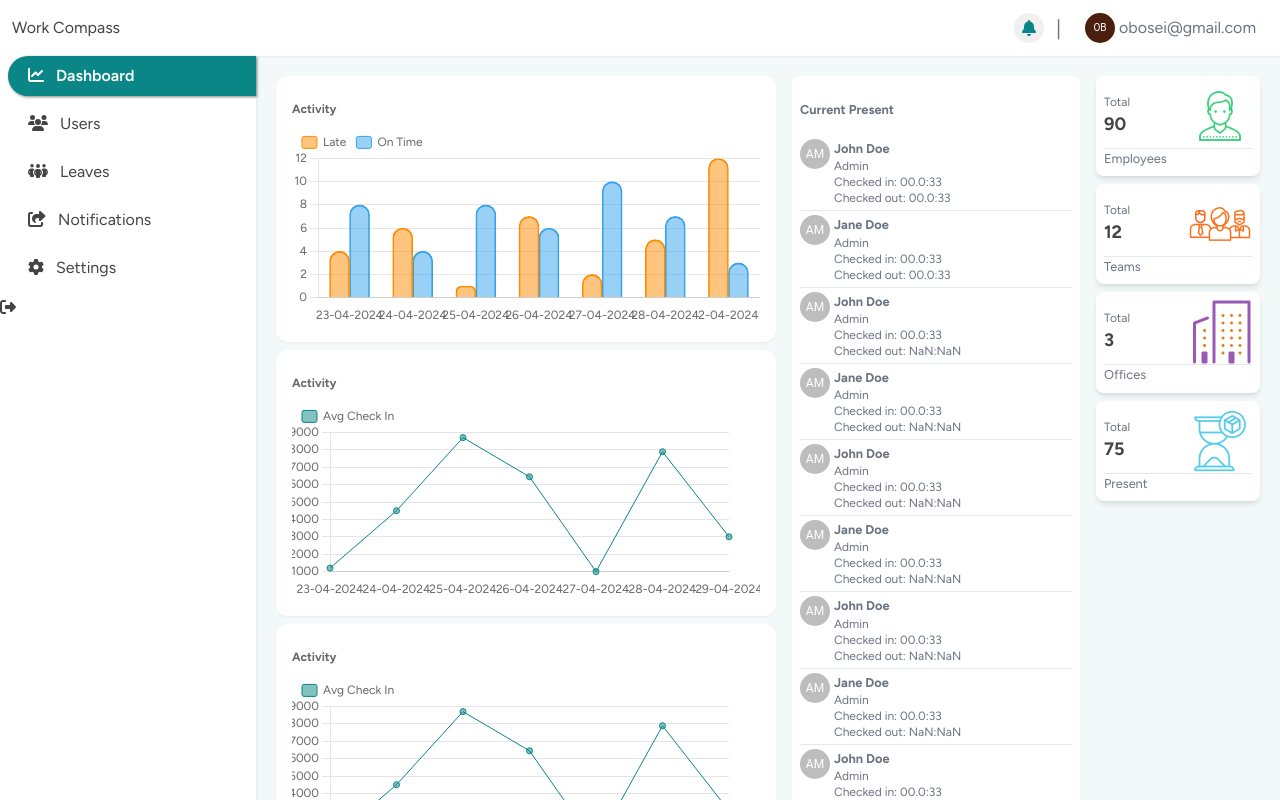
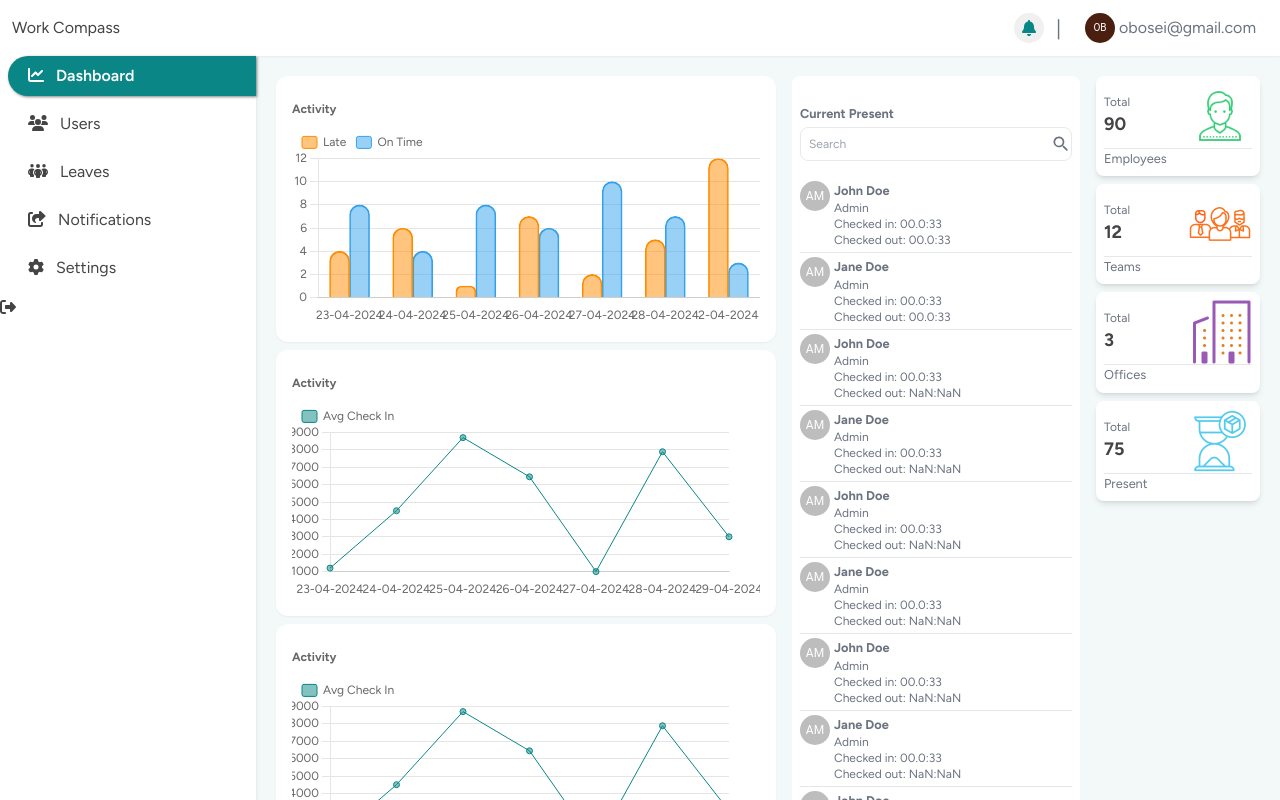
Before and after one commit to joelaj06/workforce-compass, a React (Vite) app: page / in a window 1280 px wide. Built offline with nearby package versions, Linux system fonts and the light colour scheme.

Commit message:
Added search to dashboard and employee's screen

```diff
--- a/package.json
+++ b/package.json
@@ -21,11 +21,14 @@
     "@tanstack/react-table": "^8.16.0",
     "axios": "^1.6.7",
     "chart.js": "^4.4.2",
+    "class-variance-authority": "^0.7.0",
+    "clsx": "^2.1.1",
     "react": "^18.2.0",
     "react-chartjs-2": "^5.2.0",
     "react-dom": "^18.2.0",
     "react-router-dom": "^6.22.0",
-    "react-select": "^5.8.0"
+    "react-select": "^5.8.0",
+    "tailwind-merge": "^2.3.0"
   },
   "devDependencies": {
     "@types/react": "^18.2.55",
--- /dev/null
+++ b/src/components/CustomInputField.tsx
@@ -0,0 +1,73 @@
+import { Box } from "@mui/material";
+import { cn } from "../utils";
+import { VariantProps, cva } from "class-variance-authority";
+import { FC, InputHTMLAttributes, ReactNode } from "react";
+
+const inputVariance = cva(
+  [
+    "dark:bg-transparent",
+    "rounded-lg",
+    "outline-none",
+    "text-gray-500",
+    // "border",
+    // "border-gray-300",
+  ],
+  {
+    variants: {
+      intent: {
+        primary: ["p-1", "h-10", "bg-red"],
+      },
+      variantSize: {
+        small: ["text-xs", "h-8", "py-1", "px-2"],
+        medium: ["text-base", "py-1", "px-2"],
+      },
+    },
+    defaultVariants: {
+      intent: "primary",
+      variantSize: "medium",
+    },
+  }
+);
+
+interface CustomInputFiledProps
+  extends InputHTMLAttributes<HTMLInputElement>,
+    VariantProps<typeof inputVariance> {
+  width?: string;
+  suffixIcon?: ReactNode;
+  prefixIcon?: ReactNode;
+  backgroundColor?: string;
+}
+
+const CustomInputField: FC<CustomInputFiledProps> = ({
+  className,
+  variantSize,
+  intent,
+  width,
+  prefixIcon,
+  suffixIcon,
+  backgroundColor,
+  ...props
+}) => {
+  return (
+    <Box
+      sx={{
+        width: width,
+        display: "flex",
+        justifyContent: "space-between",
+        border: "1px solid #e9e9e9",
+        alignItems: "center",
+        borderRadius: "8px",
+        backgroundColor: backgroundColor,
+      }}
+    >
+      {prefixIcon && prefixIcon}
+      <input
+        className={cn(inputVariance({ intent, variantSize, className }))}
+        {...props}
+      ></input>
+      {suffixIcon && suffixIcon}
+    </Box>
+  );
+};
+
+export default CustomInputField;
--- a/src/components/CustomTableComponent.tsx
+++ b/src/components/CustomTableComponent.tsx
@@ -66,10 +66,10 @@ const CustomTableComponent = <T extends object>({
                           key={header.id}
                           colSpan={header.colSpan}
                           className={` pl-2 px-1 text-start py-3 text-sm  font-bold text-primary   ${
-                            idx == 0 && "rounded-l-xl"
+                            idx == 0 && "rounded-l-lg"
                           } ${
                             idx == headerGroup.headers.length - 1 &&
-                            "rounded-r-xl"
+                            "rounded-r-lg"
                           }
                           `}
                         >
@@ -92,7 +92,7 @@ const CustomTableComponent = <T extends object>({
                     >
                       {row.getVisibleCells().map((cell) => (
                         <td
-                          className=" pl-2 text-start whitespace-nowrap  py-4 text-sm font-light"
+                          className=" pl-2 text-start whitespace-nowrap  py-2 text-sm font-light"
                           key={cell.id}
                         >
                           {flexRender(
--- /dev/null
+++ b/src/components/index.ts
@@ -0,0 +1,3 @@
+import CustomInputField from "./CustomInputField";
+
+export { CustomInputField };
--- a/src/pages/Dashboard/component/DashboardPresentUsersComponent.tsx
+++ b/src/pages/Dashboard/component/DashboardPresentUsersComponent.tsx
@@ -1,12 +1,23 @@
 import { useMemo } from "react";
 import { dummyCurrentCheckIn } from "../common/dashboard";
 import DashboardPresentUserCard from "./DashboardPresentUserCard";
+import { CustomInputField } from "../../../components";
+import SearchRoundedIcon from "@mui/icons-material/SearchRounded";
 
 const DashboardPresentUsersComponent = () => {
   const currentCheckedInUsers = useMemo(() => dummyCurrentCheckIn, []);
   return (
     <div className="bg-white p-2 h-full rounded-lg">
-      <div className="text-sm font-bold py-4">Current Present</div>
+      <div className="py-4">
+        <div className="text-sm font-bold py-1">Current Present</div>
+        <CustomInputField
+          placeholder="Search"
+          variantSize={"small"}
+          backgroundColor="white"
+          suffixIcon={<SearchRoundedIcon sx={{ fontSize: "20px" }} />}
+        />
+      </div>
+
       <div>
         {currentCheckedInUsers.map((check) => (
           <DashboardPresentUserCard currentCheckIn={check} />
--- a/src/pages/Employees/Employees.tsx
+++ b/src/pages/Employees/Employees.tsx
@@ -1,12 +1,21 @@
 import ButtonComponent from "../../components/ButtonComponent";
+import CustomInputField from "../../components/CustomInputField";
 import EmployeesTable from "./EmployeeTable";
 import AddRoundedIcon from "@mui/icons-material/AddRounded";
+import SearchRoundedIcon from "@mui/icons-material/SearchRounded";
 
 const Employees = () => {
   return (
     <>
       <div className="flex flex-row justify-between mb-4">
         <div className="text-lg font-bold text-black">Users</div>
+        <div className="flex flex-row gap-2 items-center">
+          <CustomInputField
+            placeholder="Search"
+            variantSize={"small"}
+            backgroundColor="white"
+            suffixIcon={<SearchRoundedIcon sx={{ fontSize: "20px" }} />}
+          />
           <ButtonComponent
             btnHeight="small"
             iconOnLeft={<AddRoundedIcon />}
@@ -15,6 +24,7 @@ const Employees = () => {
             <span className="capitalize text-sm">Add Employee</span>
           </ButtonComponent>
         </div>
+      </div>
       <EmployeesTable />
     </>
   );
--- /dev/null
+++ b/src/utils/helper.ts
@@ -0,0 +1,6 @@
+import clsx, { ClassValue } from "clsx";
+import { twMerge } from "tailwind-merge";
+
+export const cn = (...inputs: ClassValue[]) => {
+  return twMerge(clsx(inputs));
+};
--- a/src/utils/index.ts
+++ b/src/utils/index.ts
@@ -1,4 +1,5 @@
 import { convertToHM } from "./dateTime";
 import { getInitials } from "./getInitials";
+import { cn } from "./helper";
 
-export { convertToHM, getInitials };
+export { convertToHM, getInitials, cn };
```
Also changed, not shown: 1 other file (tests, documents, lock files or other folders). Lines whose indentation alone changed are shown as unchanged.
